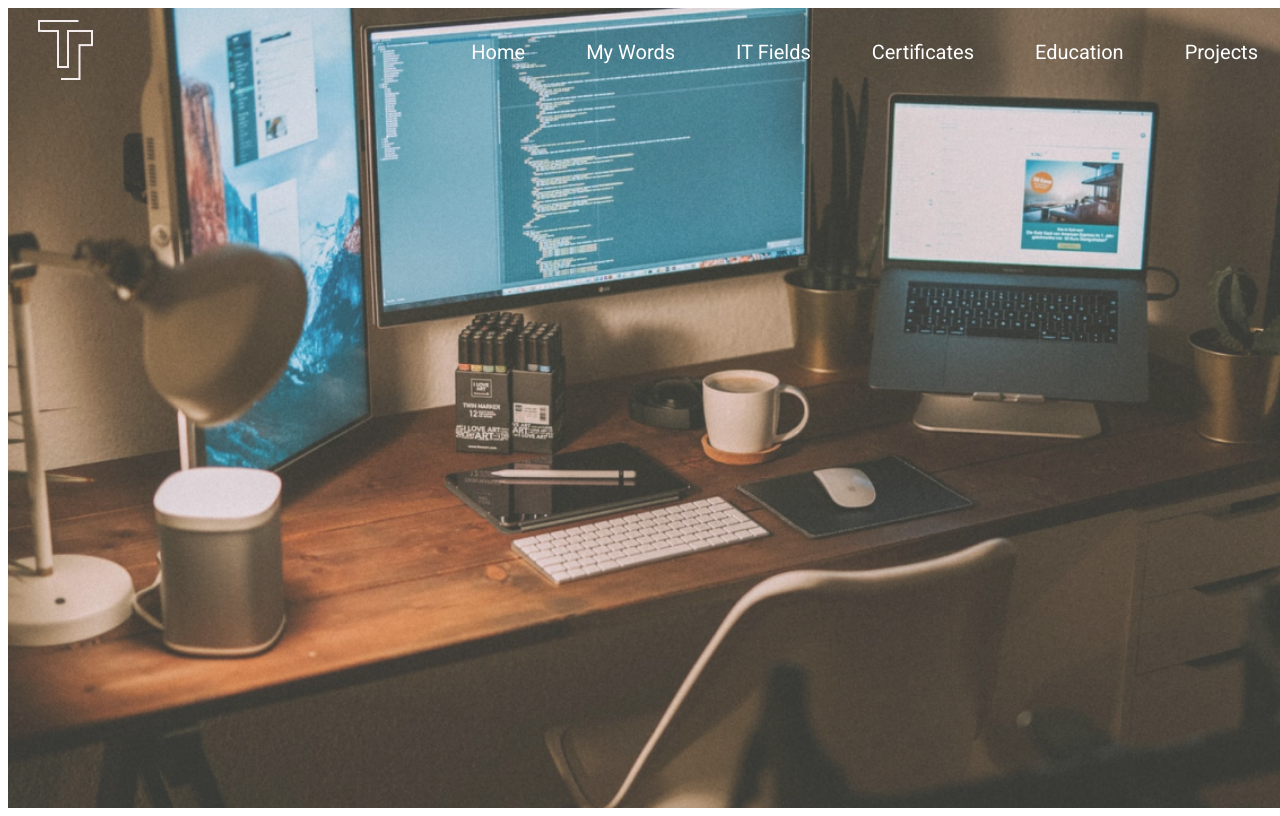
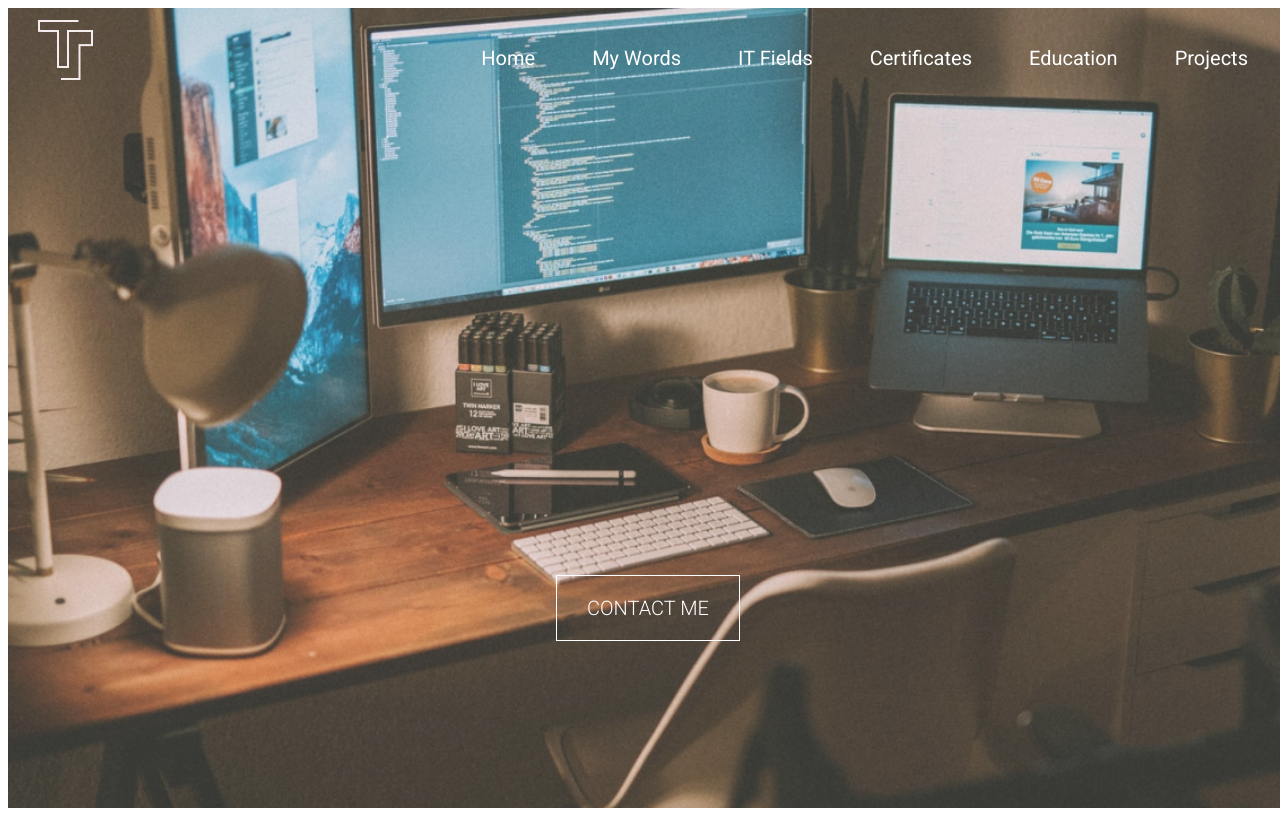
Before and after one commit to tramtran0497/Portfolio-CV-Official, a React (Create React App) app: page / in a window 1280 px wide. Built offline with nearby package versions, Linux system fonts and the light colour scheme.

Commit message:
Create btn and hover navbar

```diff
--- a/src/Pages/Home.tsx
+++ b/src/Pages/Home.tsx
@@ -1,12 +1,12 @@
 import React from 'react';
-import { Container } from '../styles/HomeStyles';
+import { Container, Button } from '../styles/HomeStyles';
 type HomeProps = {
 
 }
 
 const Home: React.FunctionComponent<HomeProps> = () => (
     <Container>
-
+        <Button>CONTACT ME</Button>
     </Container>
 );
 
--- a/src/components/navbar/styles.tsx
+++ b/src/components/navbar/styles.tsx
@@ -12,4 +12,34 @@ export const Container = styled.ul`
 export const NavItem = styled.li`
     font-weight: 400;
     font-size: 20px;
+    cursor: pointer;
+    transition: all .25s ease-in;
+    padding:10px;
+    position: relative;
+    z-index: 0;
+
+    &:before, &:after {
+        position: absolute;
+        opacity: 0;
+        width: 0%;
+        height: 2px;
+        content: '';
+        background: #FFF;
+        transition: all 0.3s;
+    }
+
+    &:before {
+        left: 0px;
+        top: 0px;
+    }
+
+    &:after {
+        right: 0px;
+        bottom: 0px;
+    }
+
+    &:hover:before, &:hover:after {
+        opacity: 1;
+        width: 100%;
+    }
 `
--- a/src/styles/HomeStyles.tsx
+++ b/src/styles/HomeStyles.tsx
@@ -6,11 +6,27 @@ export const Container = styled.div`
     height: 100vh;
     display: flex;
     align-items: center;
-    justify-content: space-between;
+    justify-content: center;
     color: white;
     background-image: url(${homeBg});
     background-repeat: no-repeat;
     background-position: center;
     background-size: cover;
+`
 
+export const Button = styled.button`
+    margin-top: 400px;
+    padding: 20px 30px;
+    font-size: 20px;
+    font-weight: 300;
+    background-color: transparent;
+    border: 1px solid white;
+    color: white;
+    transition: all .5s ease-in;
+    cursor: pointer;
+
+    &:hover {
+       border: 1px solid #3d3d3d;
+       background-color: #3d3d3d;
+    }
 `
```
